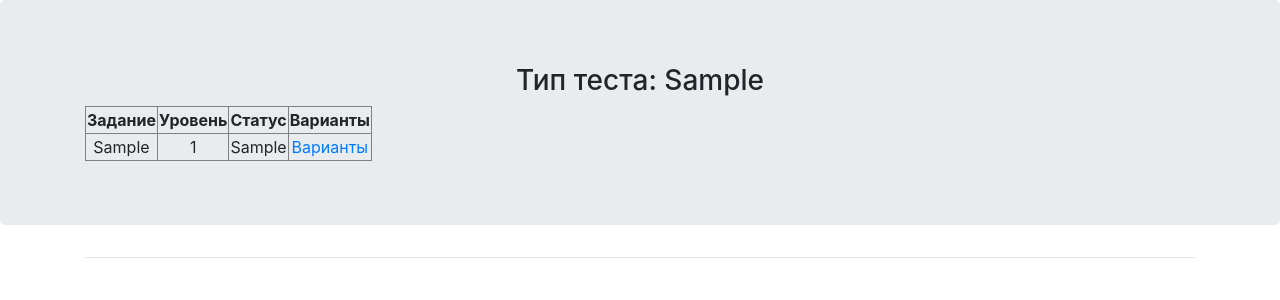
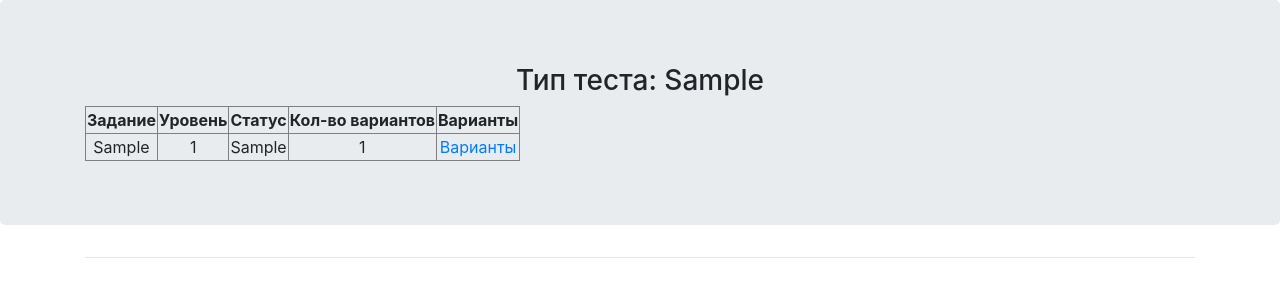
Before and after one commit to ZimAlex/diplom_tickets, a Django app: page /tasks/experiment/1 in a window 1280 px wide. Shown: the top 300 px of the page. Run offline with Django 3.2, Linux system fonts and the light colour scheme; tables that the repository leaves empty hold one stand-in row (values such as "Sample post"); some libraries are stand-ins or nearby versions.

```diff
--- a/tasks/templates/tasks/experiment.html
+++ b/tasks/templates/tasks/experiment.html
@@ -10,6 +10,8 @@
         <th>Задание</th>
         <th>Уровень</th>
         <th>Статус</th>
+        <th>Кол-во вариантов</th>
+
         <th>Варианты</th>
     </tr>
     {% for task in tasks%}
@@ -17,6 +19,7 @@
             <td align="center">{{task.Quest}}</td>
             <td align="center">{{task.Level}}</td>
             <td align="center">{{task.Checking}}</td>
+            <td align="center">{{task.Ans_number}}</td>
             <td align="center"><a href="{{task.id}}/var/"> Варианты </a></td>
 
         </tr>
```
